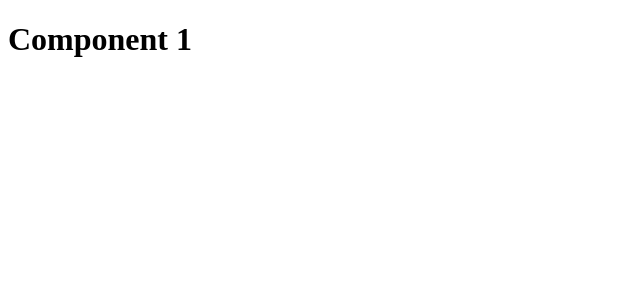
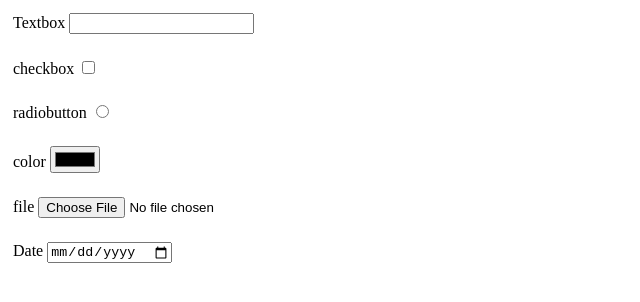
Before and after one commit to dharmsavaliya/ReactfirstDemo, a React (Vite) app: page / in a window 1280 px wide. Shown: the top 302 px of the page, without its empty margins (0-640 px from the left). Built offline with nearby package versions, Linux system fonts and the light colour scheme.

Commit message:
allhtamltagcheck

```diff
--- a/src/24-12-2024/component1.jsx
+++ b/src/24-12-2024/component1.jsx
@@ -1,13 +1,32 @@
 import * as React from "react";
-//
+class  Component2 extends React.Component {
+    render() {
+        return (
+            <div>
+                <h2>Component 2</h2>
+            </div>
+      );
+    }
+    }
+class Component3 extends React.Component {
+    render() {
+        return (
+            <div>
+                <h3>Component 3</h3>
+            </div>
+            );
+    }
+}
 class Component1 extends React.Component {
     render() {
         return (
             <div>
                 <h1>Component 1</h1>
-                <h2></h2>
+                <h2>hello</h2>
+                <Component2 />
+                <Component3 />
             </div>
             );
-            }
-            }
-            export default Component1;
+        }
+    }
+    export default Component1;
--- /dev/null
+++ b/src/24-12-2024/htmlcomp.jsx
@@ -0,0 +1,26 @@
+import * as React from "react";
+class HtmlComponent extends React.Component {
+      render(){
+        return (
+            <table>
+                <tr>
+            <div>
+                <td><label>Textbox</label></td>
+                <td><input type="text" /></td><br></br>
+                <td><label>checkbox</label></td>
+                <td><input type="checkbox" /></td><br></br>
+                <td><label>radiobutton</label></td>
+                <td><input type="radio" /></td><br></br>
+                <td><label>color</label></td>
+                <td><input type="color" /></td><br></br>
+                <td><label>file</label></td>
+                <td><input type="file" /></td><br></br>
+                <td><label>Date</label></td>
+                <td><input type="date" /></td><br></br>
+            </div>
+            </tr>
+            </table>
+        );
+      }
+    }
+    export default HtmlComponent;
--- a/src/main.jsx
+++ b/src/main.jsx
@@ -1,10 +1,10 @@
 import { StrictMode } from 'react'
 import { createRoot } from 'react-dom/client';
-import Component1 from './24-12-2024/component1';
+import HtmlComponent from './24-12-2024/htmlcomp';
 
 
 createRoot(document.getElementById('root')).render(
   <StrictMode>
-    <Component1/>
+    <HtmlComponent/>
   </StrictMode>,
 )
```
